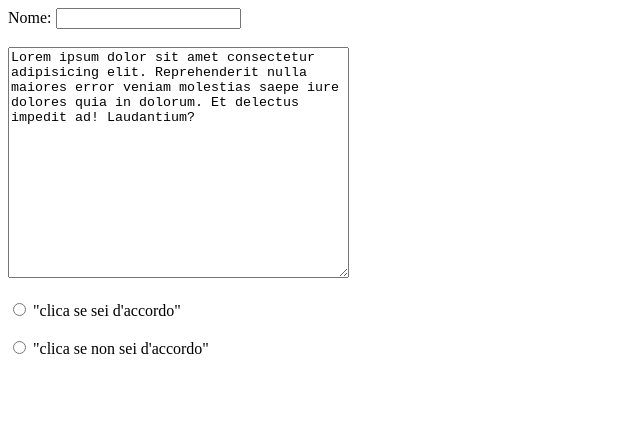
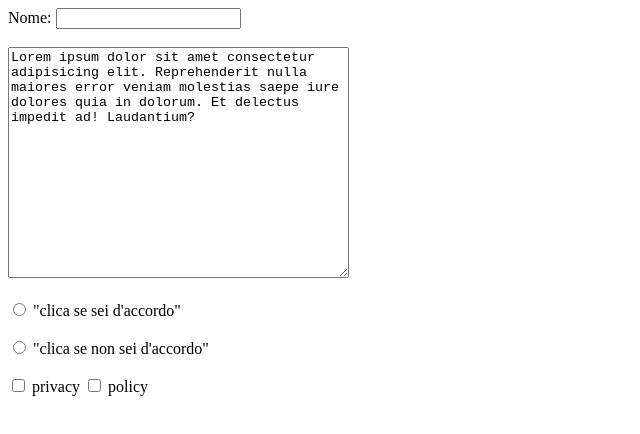
Before and after one commit to MBENE-DIEYE/esercizio2-html, a plain HTML site: page index.html in a window 1280 px wide. Shown: the whole page, without its empty margins (0-640 px from the left). Drawn offline with Linux system fonts and the light colour scheme.

Commit message:
aggiunto un checkbox

```diff
--- a/index.html
+++ b/index.html
@@ -13,8 +13,13 @@
         <input type="radio">
         "clica se sei d'accordo"<br><br>
         <input type="radio">
-        "clica se non sei d'accordo"
+        "clica se non sei d'accordo"<br><br>
+        <input type="checkbox">
+        privacy
+        <input type="checkbox">
+        policy
     </form>
+
 
 </body>
 </html>
```
